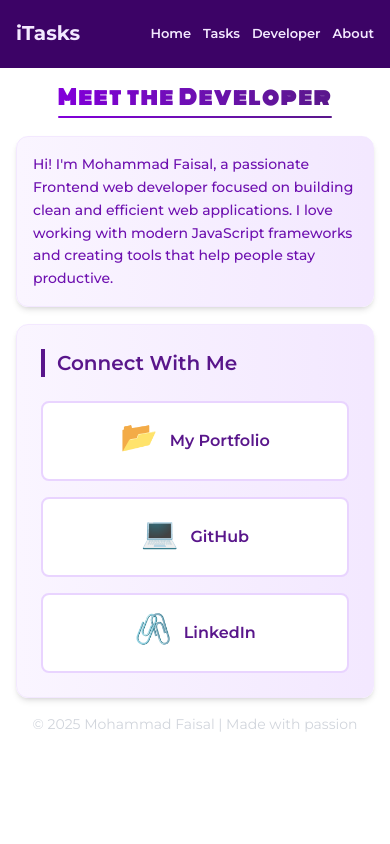
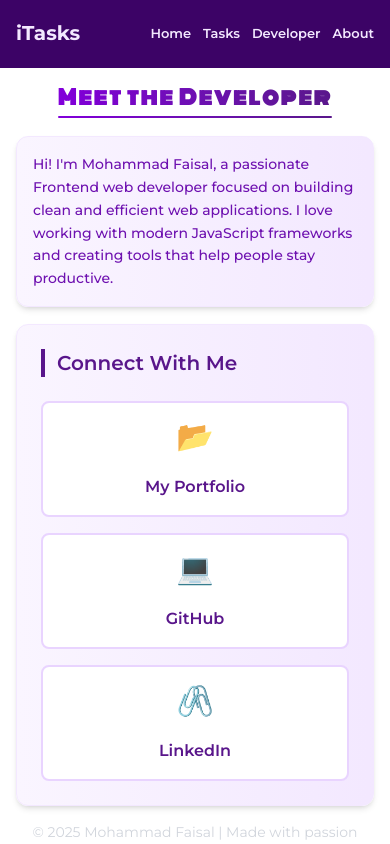
Before and after one commit to faisalzGIT/Tasks-Listing-Web-App-by-React, a React (Vite) app: page /developer in a window 390 px wide. Built offline with nearby package versions, Linux system fonts and the light colour scheme.

Commit message:
RUP34: Used Context API for State Management of window.innnerHeight. By using this i can create a toggle for Responsiveness

```diff
--- a/src/components/about.jsx
+++ b/src/components/about.jsx
@@ -1,5 +1,3 @@
-import React from "react";
-
 const ABOUT = () => {
   return (
     <>
--- a/src/components/developer.jsx
+++ b/src/components/developer.jsx
@@ -1,7 +1,9 @@
 import { useState } from "react";
+import { useMyContext } from "../context/MyContext";
 
 function Developer() {
-  const [activeLink, setActiveLink] = useState(null);
+    const [activeLink, setActiveLink] = useState(null);
+    const { boool } = useMyContext();
 
   const developerInfo = {
     name: "Mohammad Faisal",
@@ -57,7 +59,7 @@ function Developer() {
               href={link.url}
               target="_blank"
               rel="noopener noreferrer"
-              className="group bg-white hover:bg-purple-200 transition-all duration-300 p-4 rounded-lg flex md:flex-col md:gap-0 gap-3 items-center justify-center text-center border-2 border-purple-200 hover:border-purple-400"
+              className={`group bg-white hover:bg-purple-200 transition-all duration-300 p-4 rounded-lg flex  gap-3 items-center justify-center text-center border-2 border-purple-200 hover:border-purple-400 ${!boool && 'flex-col gap-0'}`}
               onMouseEnter={() => setActiveLink(index)}
               onMouseLeave={() => setActiveLink(null)}
             >
--- a/src/components/home.jsx
+++ b/src/components/home.jsx
@@ -2,30 +2,11 @@
 // In a real implementation, you would import React and react-router-dom
 
 import { Link } from "react-router-dom";
-import { useEffect, useState } from "react";
+import { useMyContext } from '../context/MyContext'
 
 function HOME() {
-    const [winH, SetwinH] = useState(window.innerHeight);
-    const [boool, setBoool] = useState(null);
 
-    useEffect(() => {
-        const handleResize = () => {
-            const height = window.innerHeight;
-            SetwinH(height);
-            setBoool(height < 800);
-        };
-
-        // Add event listener
-        window.addEventListener('resize', handleResize);
-
-        // Call handler right away to update initial state
-        handleResize();
-
-        // Cleanup function to remove event listener
-        return () => window.removeEventListener('resize', handleResize);
-    }, [])
-
-
+  const {boool} = useMyContext();
 
   return (
 
--- a/src/components/myTasks.jsx
+++ b/src/components/myTasks.jsx
@@ -10,7 +10,6 @@ function MyTasks() {
     const [tasks, setTasks] = useState([]);
     const [errorMessage, setErrorMessage] = useState("");
     const [isClosing, setIsClosing] = useState(false);
-
 
     useEffect(() => {
         if (localStorage.getItem("tasks")) {
--- /dev/null
+++ b/src/context/MyContext.jsx
@@ -0,0 +1,40 @@
+// MyContext.jsx
+import { createContext, useContext, useState, useEffect } from 'react';
+
+// 1. Create the context
+const MyContext = createContext();
+
+// 2. Create the Provider component
+export function MyProvider({ children }) {
+
+    const [winH, SetwinH] = useState(window.innerHeight);
+    const [boool, setBoool] = useState(null);
+
+    useEffect(() => {
+        const handleResize = () => {
+            const height = window.innerHeight;
+            SetwinH(height);
+            setBoool(height < 700);
+        };
+
+        // Add event listener
+        window.addEventListener('resize', handleResize);
+
+        // Call handler right away to update initial state
+        handleResize();
+
+        // Cleanup function to remove event listener
+        return () => window.removeEventListener('resize', handleResize);
+    }, [])
+
+  return (
+    <MyContext.Provider value={{ boool }}>
+      {children}
+    </MyContext.Provider>
+  );
+}
+
+// 3. create a custom hook
+export function useMyContext() {
+  return useContext(MyContext);
+}
```
Also changed, not shown: src/App.jsx (+3 -5 lines).
